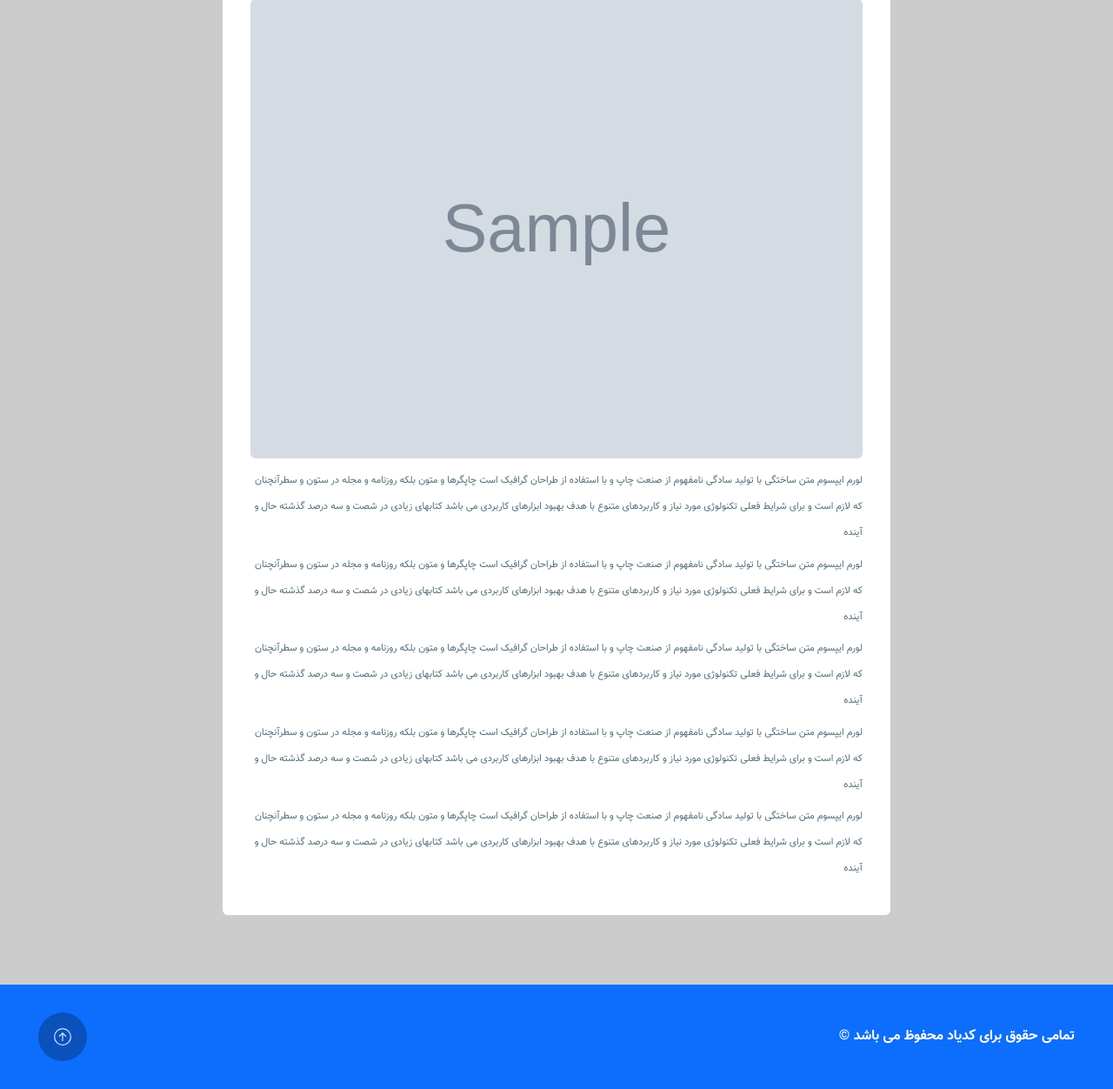
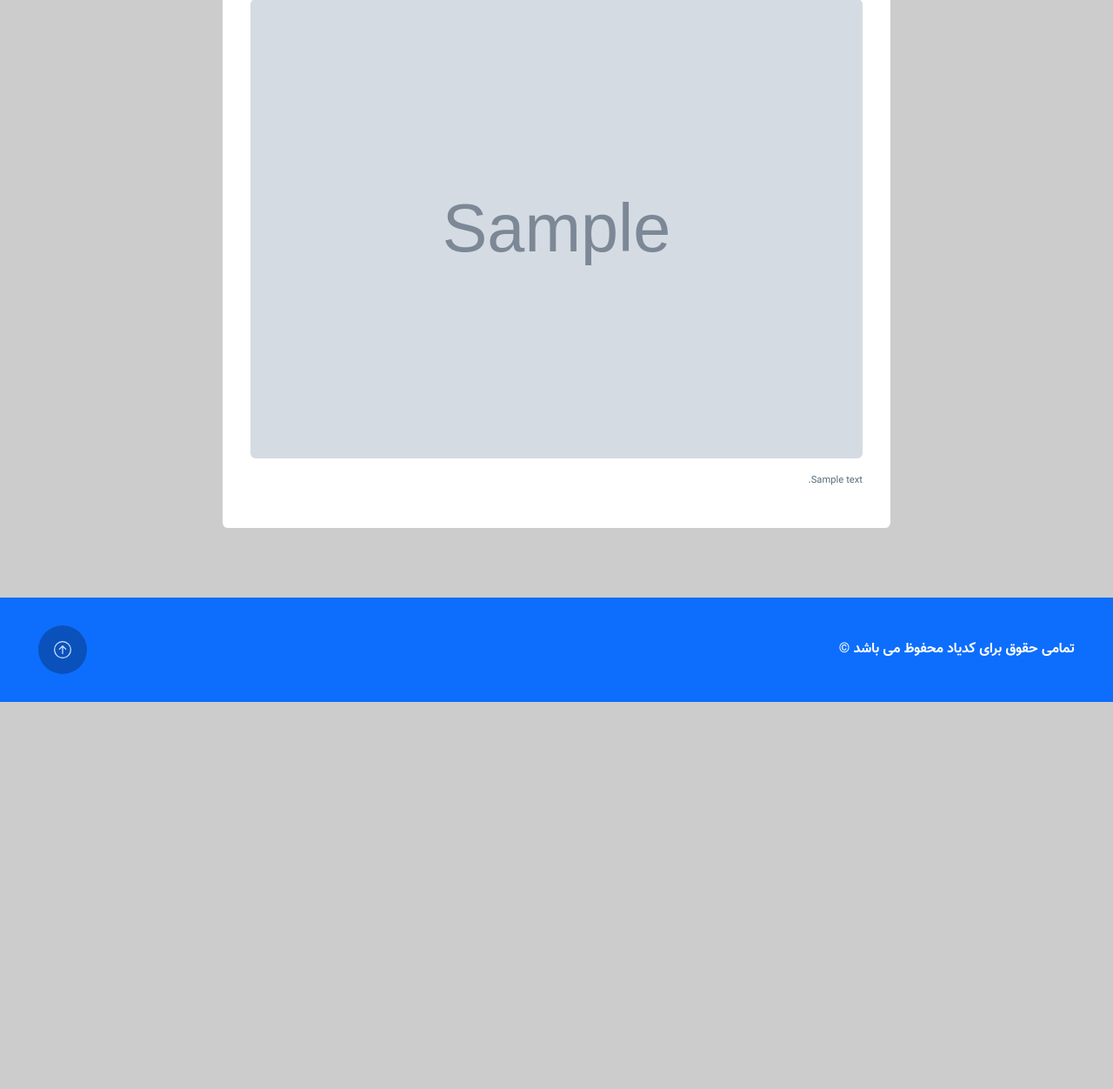
Before and after one commit to devbybahman/Pure-PHP-Blog, a PHP site: page /single.php?id=1 in a window 1280 px wide. Shown: the part 289-1541 px from the top of the page at 87% size. After the commit the page ends 1096 px from the top, so only its background shows below. Run offline with PHP 8.4, Linux system fonts and the light colour scheme; tables that the repository leaves empty or names only in its code hold one stand-in row (values such as "Sample post"); grey boxes marked "Sample" are stand-in pictures; some libraries are stand-ins or nearby versions.

Commit message:
fix description

```diff
--- a/single.php
+++ b/single.php
@@ -108,12 +108,9 @@ $post=$selectposts->fetch(pdo::FETCH_ASSOC);
                 <div class="img w-100">
                     <img src="<?=$post['image'] ?>" alt="Image" class="w-100 rounded">
                 </div>
-
-                <p class="desc">لورم ایپسوم متن ساختگی با تولید سادگی نامفهوم از صنعت چاپ و با استفاده از طراحان گرافیک است چاپگرها و متون بلکه روزنامه و مجله در ستون و سطرآنچنان که لازم است و برای شرایط فعلی تکنولوژی مورد نیاز و کاربردهای متنوع با هدف بهبود ابزارهای کاربردی می باشد کتابهای زیادی در شصت و سه درصد گذشته حال و آینده</p>
-                <p class="desc">لورم ایپسوم متن ساختگی با تولید سادگی نامفهوم از صنعت چاپ و با استفاده از طراحان گرافیک است چاپگرها و متون بلکه روزنامه و مجله در ستون و سطرآنچنان که لازم است و برای شرایط فعلی تکنولوژی مورد نیاز و کاربردهای متنوع با هدف بهبود ابزارهای کاربردی می باشد کتابهای زیادی در شصت و سه درصد گذشته حال و آینده</p>
-                <p class="desc">لورم ایپسوم متن ساختگی با تولید سادگی نامفهوم از صنعت چاپ و با استفاده از طراحان گرافیک است چاپگرها و متون بلکه روزنامه و مجله در ستون و سطرآنچنان که لازم است و برای شرایط فعلی تکنولوژی مورد نیاز و کاربردهای متنوع با هدف بهبود ابزارهای کاربردی می باشد کتابهای زیادی در شصت و سه درصد گذشته حال و آینده</p>
-                <p class="desc">لورم ایپسوم متن ساختگی با تولید سادگی نامفهوم از صنعت چاپ و با استفاده از طراحان گرافیک است چاپگرها و متون بلکه روزنامه و مجله در ستون و سطرآنچنان که لازم است و برای شرایط فعلی تکنولوژی مورد نیاز و کاربردهای متنوع با هدف بهبود ابزارهای کاربردی می باشد کتابهای زیادی در شصت و سه درصد گذشته حال و آینده</p>
-                <p class="desc">لورم ایپسوم متن ساختگی با تولید سادگی نامفهوم از صنعت چاپ و با استفاده از طراحان گرافیک است چاپگرها و متون بلکه روزنامه و مجله در ستون و سطرآنچنان که لازم است و برای شرایط فعلی تکنولوژی مورد نیاز و کاربردهای متنوع با هدف بهبود ابزارهای کاربردی می باشد کتابهای زیادی در شصت و سه درصد گذشته حال و آینده</p>
+                <p class="desc">
+                    <?=$post['description'] ?>
+                </p>
             </div>
         </div>
     </main>
```
